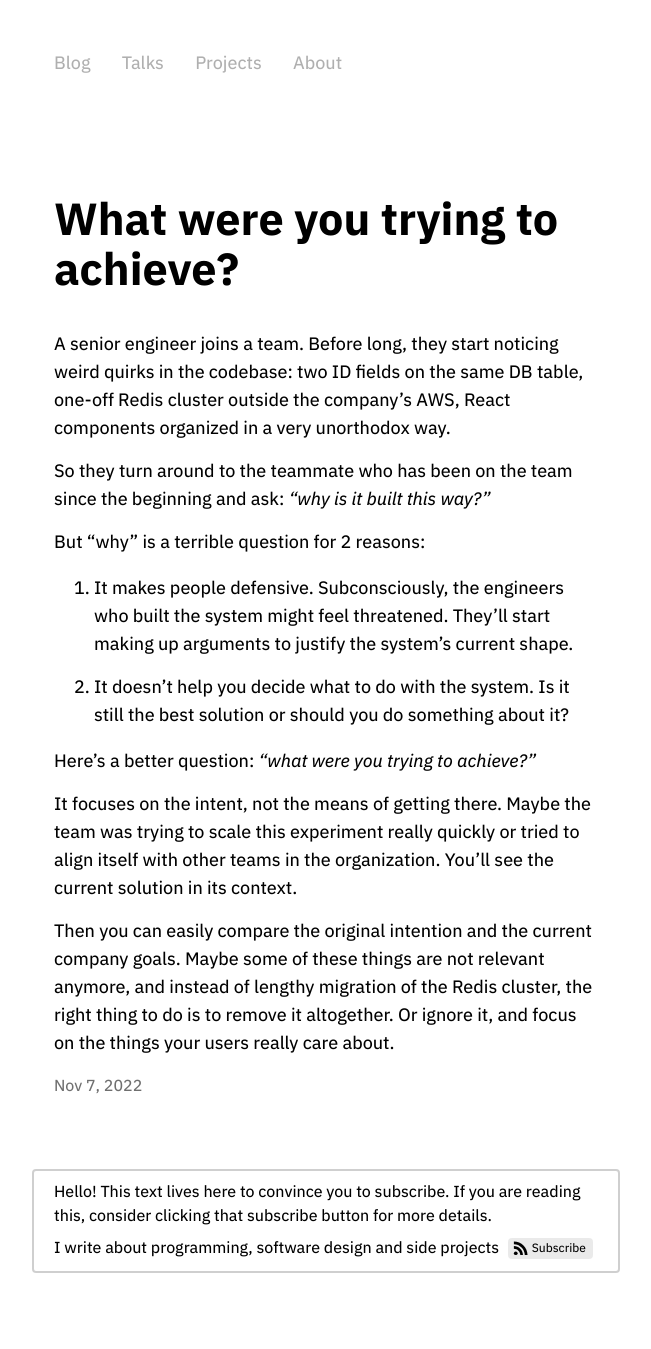
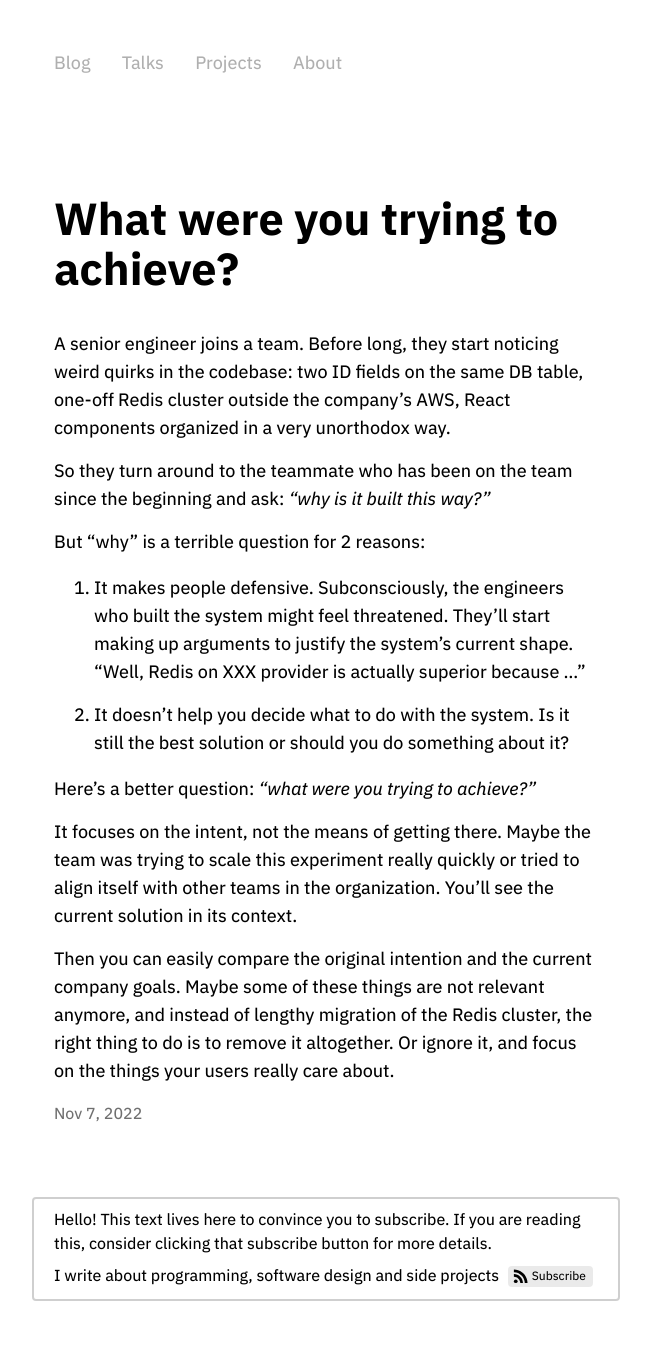
Before and after one commit to frantic/frantic.github.io, a Jekyll site: the page built from _posts/2022-11-07-no-why.md, in a window 1280 px wide. Shown: the whole page, without its empty margins (314-965 px from the left). Built offline with Jekyll 4.4.1, drawn with Linux system fonts in a browser that asks for light colours; before the commit the page ends 1321 px from its top, so only the background shows below that.

Commit message:
Publishing changes

```diff
--- a/_posts/2022-11-07-no-why.md
+++ b/_posts/2022-11-07-no-why.md
@@ -11,7 +11,7 @@ So they turn around to the teammate who has been on the team since the beginning
 
 But “why” is a terrible question for 2 reasons:
 
-1. It makes people defensive. Subconsciously, the engineers who built the system might feel threatened. They’ll start making up arguments to justify the system’s current shape.
+1. It makes people defensive. Subconsciously, the engineers who built the system might feel threatened. They’ll start making up arguments to justify the system’s current shape. "Well, Redis on XXX provider is actually superior because …"
 
 2. It doesn’t help you decide what to do with the system. Is it still the best solution or should you do something about it?
 
```
